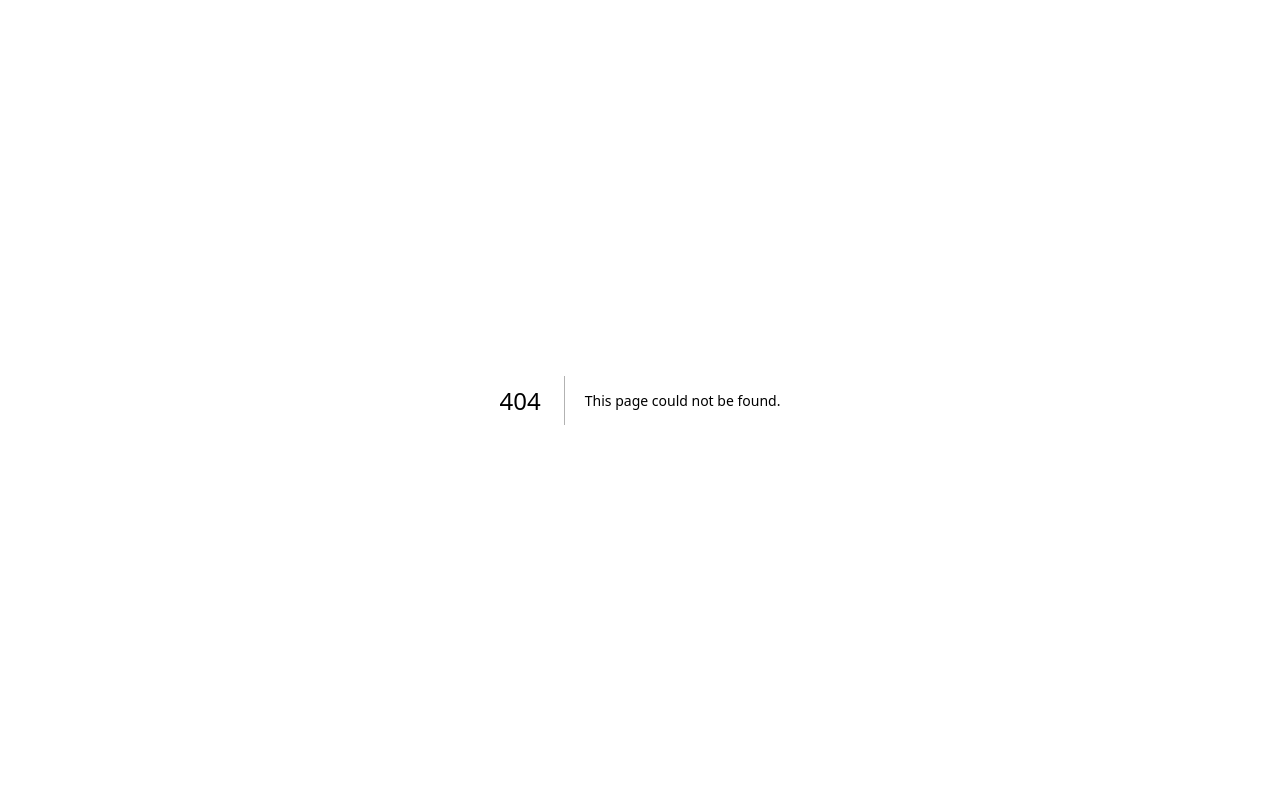
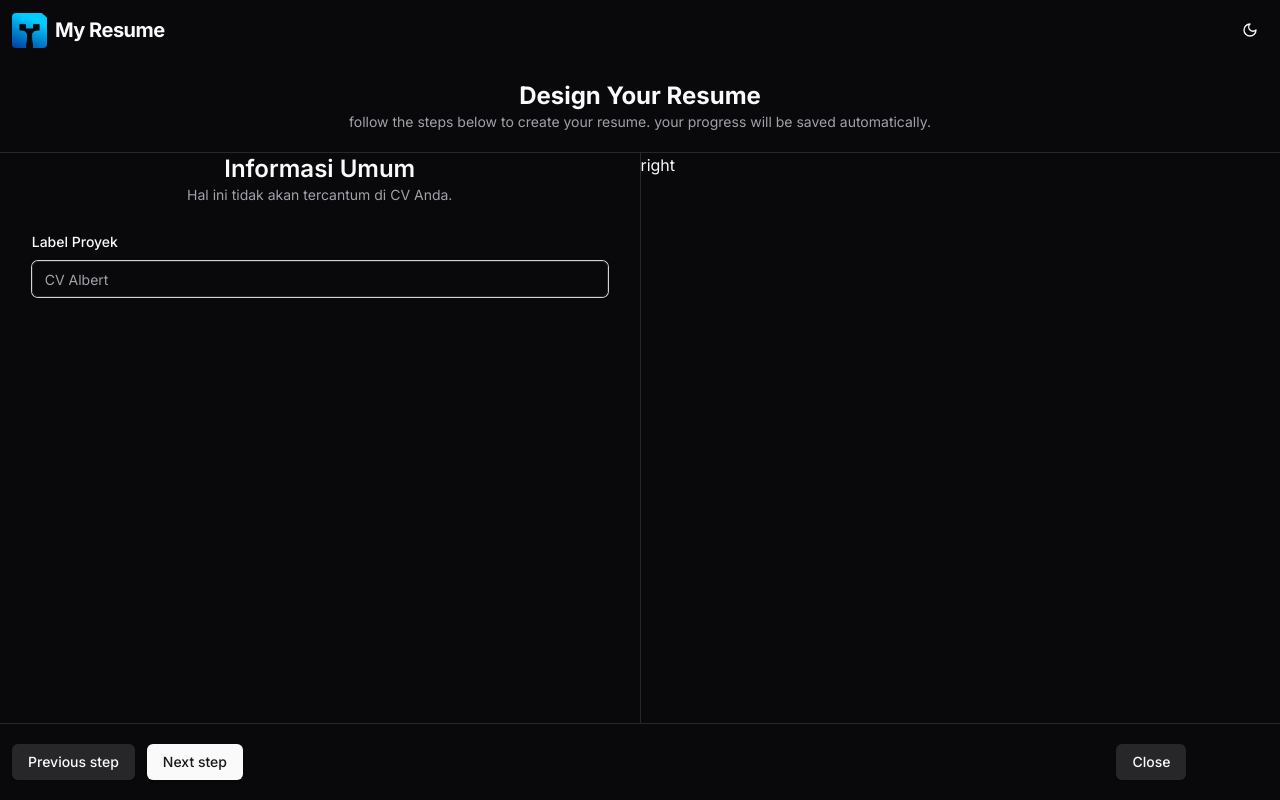
Before and after one commit to Alfiannnn13/cv-builder, a Next.js app: page /editor in a window 1280 px wide. Before the commit this address had no page. Built offline with nearby package versions, Linux system fonts and the light colour scheme.

Commit message:
left form label name

```diff
--- a/src/app/(main)/Navbar.tsx
+++ b/src/app/(main)/Navbar.tsx
@@ -5,8 +5,11 @@
 import icon from "@/assets/icon.png";
 import { UserButton } from "@clerk/nextjs";
 import ThemeToggle from "@/components/ThemeToggle";
+import {dark} from "@clerk/themes"
+import { useTheme } from "next-themes";
 
 export default function Navbar() {
+  const {theme} = useTheme();
   return (
     <header className="shadow-sm">
       <div className="mx-auto flex max-w-7xl items-center justify-between gap-3 p-3">
@@ -16,7 +19,7 @@
             alt="logo"
             width={35}
             height={35}
-            className="rounded-full"
+            className="rounded-sm"
           />
           <span className="text-xl font-bold tracking-tight">My Resume</span>
         </Link>
@@ -24,6 +27,7 @@
           <ThemeToggle />
           <UserButton
             appearance={{
+              baseTheme: theme === "dark" ? dark : undefined,
               elements: {
                 avatarBox: {
                   width: 35,
--- /dev/null
+++ b/src/app/(main)/editor/ResumeEditor.tsx
@@ -0,0 +1,42 @@
+"use client";
+
+import { Button } from "@/components/ui/button";
+import Link from "next/link";
+import GeneralInfoForm from "./forms/GeneralInfoForm";
+
+export default function ResumeEditor() {
+  return (
+    <div className="flex grow flex-col">
+      <header className="spacey1.5 border-b px-3 py-5 text-center">
+        <h1 className="text-2xl font-bold">Design Your Resume</h1>
+        <p className="text-sm text-muted-foreground">
+          follow the steps below to create your resume. your progress will be
+          saved automatically.
+        </p>
+      </header>
+      <main className="relative grow">
+        <div className="absolute bottom-0 top-0 flex w-full">
+          <div className="w-full md:w-1/2">
+            <GeneralInfoForm/>
+          </div>
+          <div className="grow md:border-r"/>
+          <div className="hidden w-1/2 md:flex">right</div>
+        </div>
+      </main>
+      <footer className="w-full border-t px-3 py-5">
+        <div className="mx-auto flex max-w-7xl flex-wrap justify-between gap-3">
+          <div className="flex items-center gap-3">
+            <Button variant="secondary">Previous step</Button>
+            <Button>Next step</Button>
+          </div>
+          <div className="flex items-center gap-3">
+            <Button variant="secondary" asChild>
+              <Link href="/resumes">Close</Link>
+            </Button>
+            <p className="text-muted-foreground opacity-0">Saving....</p>
+          </div>
+        </div>
+      </footer>
+    </div>
+  );
+}
--- /dev/null
+++ b/src/app/(main)/editor/forms/GeneralInfoForm.tsx
@@ -0,0 +1,44 @@
+
+
+
+import { generalInfoSchema, GeneralInfoValues } from "@/lib/validation";
+import { useForm } from "react-hook-form";
+import { zodResolver } from "@hookform/resolvers/zod";
+import { Form, FormControl, FormField, FormItem, FormLabel, FormMessage } from "@/components/ui/form";
+import { Input } from "@/components/ui/input";
+
+export default function GeneralInfoForm() {
+  const form = useForm<GeneralInfoValues>({
+    resolver: zodResolver(generalInfoSchema),
+    defaultValues: {
+      title: "",
+      description: "",
+    },
+  });
+
+  return (
+    <div className="mx-auto max-w-xl space-y-6">
+      <div className="spacey1.5 text-center">
+        <h2 className="text-2xl font-semibold">Informasi Umum</h2>
+        <p className="text-sm text-muted-foreground">Hal ini tidak akan tercantum di CV Anda.</p>
+      </div>
+      <Form {...form}>
+        <form className="space-y-3" onSubmit={form.handleSubmit((data) => console.log(data))}>
+          <FormField
+            control={form.control}
+            name="title"
+            render={({ field }) => (
+              <FormItem>
+                <FormLabel>Label Proyek</FormLabel>
+                <FormControl>
+                  <Input {...field} placeholder="CV Albert" autoFocus />
+                </FormControl>
+                <FormMessage />
+              </FormItem>
+            )}
+          />
+        </form>
+      </Form>
+    </div>
+  );
+}
--- /dev/null
+++ b/src/app/(main)/editor/page.tsx
@@ -0,0 +1,10 @@
+import { Metadata } from "next";
+import ResumeEditor from "./ResumeEditor";
+
+export const metadata: Metadata = {
+    title: "Design Your Resume"
+}
+
+export default function Page() {
+    return <ResumeEditor/>
+}
--- a/src/app/(main)/layout.tsx
+++ b/src/app/(main)/layout.tsx
@@ -2,7 +2,7 @@
 
 export default function Layout ({children} : {children: React.ReactNode}) {
     return (
-        <div className="">
+        <div className="flex min-h-screen flex-col">
             <Navbar/>
             {children}
         </div>
--- a/src/app/(main)/resumes/page.tsx
+++ b/src/app/(main)/resumes/page.tsx
@@ -1,3 +1,21 @@
+import { Button } from "@/components/ui/button";
+import { PlusSquare } from "lucide-react";
+import { Metadata } from "next";
+import Link from "next/link";
+
+export const metadata: Metadata = {
+  title: "Your resume",
+};
+
 export default function Page() {
-    return <main>Here will be your resume</main>
+  return (
+    <main className="mx-auto w-full max-w-7xl space-y-6 px-3 py-6">
+      <Button asChild className="mx-auto flex w-fit gap-2">
+        <Link href="/editor">
+          <PlusSquare className="size-5" />
+          Buat Resume
+        </Link>
+      </Button>
+    </main>
+  );
 }
--- a/src/app/layout.tsx
+++ b/src/app/layout.tsx
@@ -3,10 +3,6 @@
 import "./globals.css";
 import {
   ClerkProvider,
-  // SignInButton,
-  // SignedIn,
-  // SignedOut,
-  // UserButton,
 } from "@clerk/nextjs";
 import { ThemeProvider } from "next-themes";
 
--- /dev/null
+++ b/src/lib/validation.ts
@@ -0,0 +1,11 @@
+import {z} from "zod"
+
+
+export const optionalString = z.string().trim().optional().or(z.literal(""))
+
+export const generalInfoSchema = z.object({
+    title: optionalString,
+    description: optionalString,
+});
+
+export type GeneralInfoValues = z.infer<typeof generalInfoSchema>;
```
Also changed, not shown: src/assets/icon.png.
